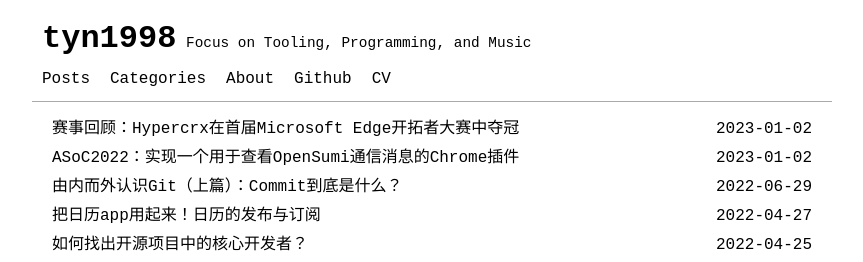
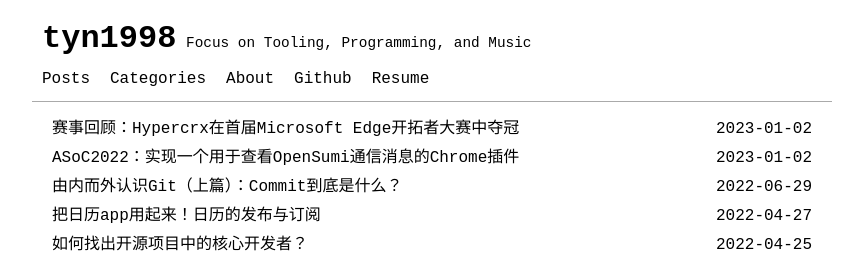
Before and after one commit to tyn1998/tyn1998.github.io, a Jekyll site: the page built from index.html, in a window 1280 px wide. Shown: the top 262 px of the page, without its empty margins (208-1071 px from the left). Built offline with Jekyll 4.4.1, drawn with Linux system fonts in a browser that asks for light colours; the list of posts is cut into pages by our own code.

Commit message:
Update RESUME.pdf (CV -> Resume)

```diff
--- a/_data/menus.yml
+++ b/_data/menus.yml
@@ -11,6 +11,6 @@
   absoluteUrl: true
   url: 'https://github.com/tyn1998'
 
-- title: 'CV'
+- title: 'Resume'
   absoluteUrl: true
-  url: 'https://github.com/tyn1998/tyn1998.github.io/blob/main/CV.pdf'
+  url: 'https://github.com/tyn1998/tyn1998.github.io/blob/main/RESUME.pdf'
```
Also changed, not shown: 2 other files.
